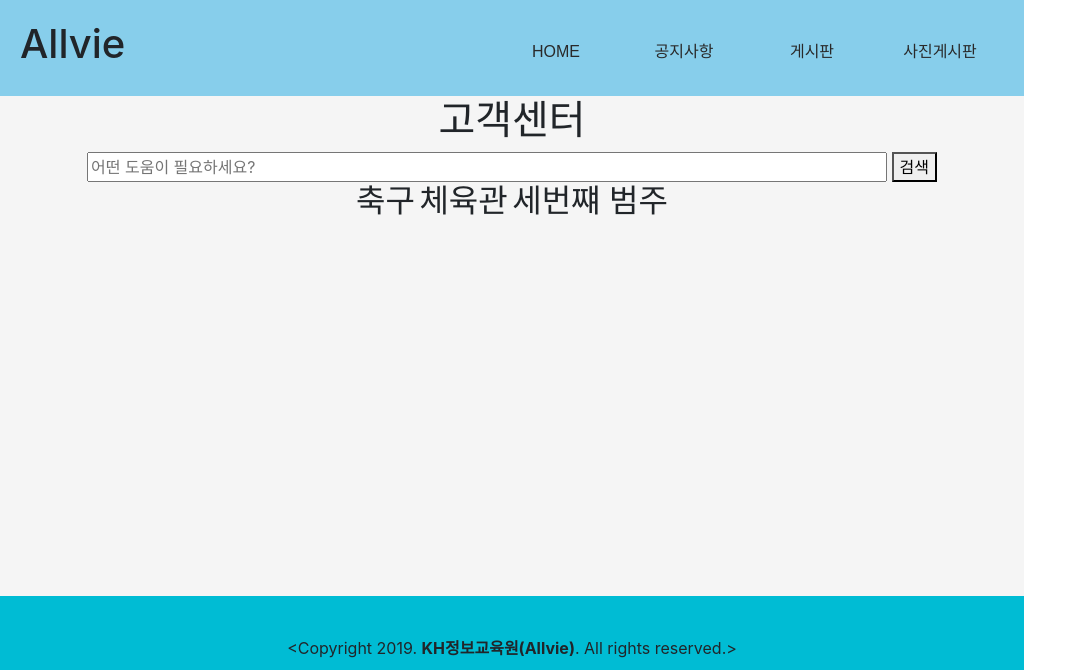
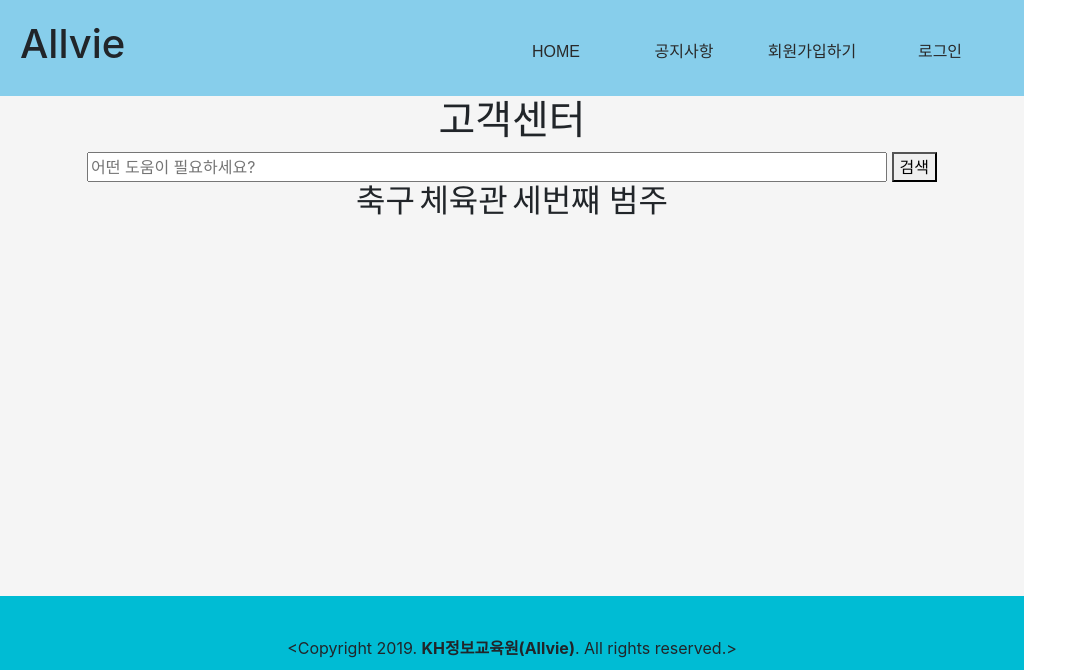
Before and after one commit to Fedcba13/r2_semi, a Java web app: page /admin/getServiceList in a window 1280 px wide. Shown: the top 670 px of the page, without its empty margins (0-1087 px from the left). Run offline with Tomcat 11, a stand-in JSP engine, Linux system fonts and the light colour scheme.

Commit message:
비로그인시 - 회원가입/로그인 로그인시 - 회원정보보기/ 로그아웃

```diff
--- a/VideoFinder/WebContent/WEB-INF/views/common/header.jsp
+++ b/VideoFinder/WebContent/WEB-INF/views/common/header.jsp
@@ -159,7 +159,7 @@ div.nav>.arrow>img {
             	$("input[name=categorySearch]").val('');
 
             	//체크박스 전부 해제
-            	chkList = new Array();
+            	chkList = new Array();S
             	for(var i=0; i<$('input.chk_genre').length; i++){
             		$('input.chk_genre')[i].checked = false;
         			chkList.push($('input.chk_genre')[i].checked);
@@ -181,8 +181,13 @@ div.nav>.arrow>img {
 				<ul class="main-nav">
 					<li><a href="<%=request.getContextPath()%>">HOME</a></li>
 					<li><a href="#">공지사항</a></li>
-					<li><a href="<%=request.getContextPath()%>/board/boardList">게시판</a></li>
-					<li><a href="<%=request.getContextPath()%>/board/photoList">사진게시판</a></li>
+					<%if(memberLoggedIn != null){ %>
+						<li><a href="<%=request.getContextPath()%>/member/memberView">회원정보보기</a></li>
+						<li><a href="<%=request.getContextPath()%>/member/logout">로그아웃</a></li>
+					<%}else{%>
+						<li><a href="<%=request.getContextPath()%>/member/memberEnroll">회원가입하기</a></li>
+						<li><a href="<%=request.getContextPath()%>/member/memberLogin">로그인</a></li>
+					<%} %>
 					<!-- 관리자메뉴추가:관리자인 경우만 출력 -->
 					<%
 						if (memberLoggedIn != null && "admin".equals(memberLoggedIn.getMemberId())) {
```
